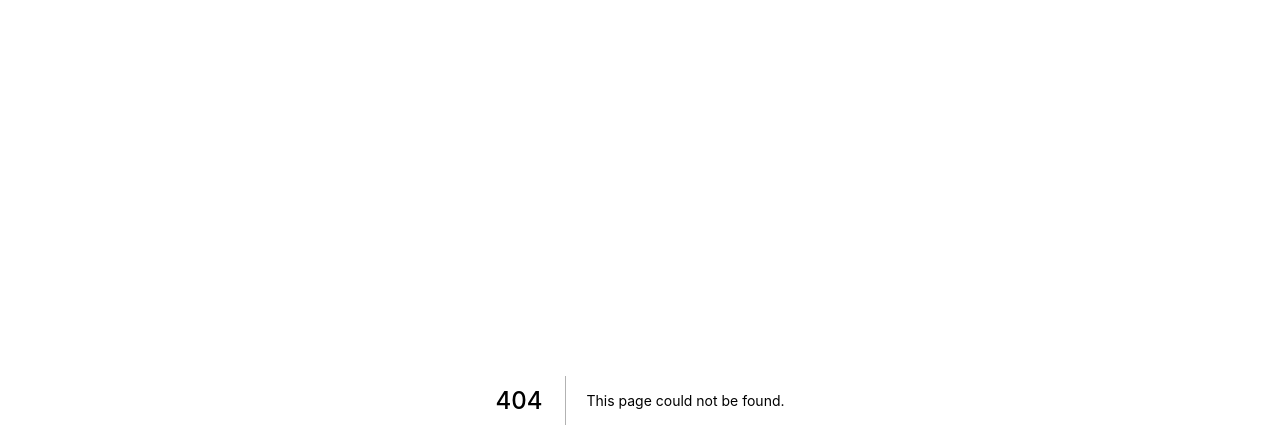
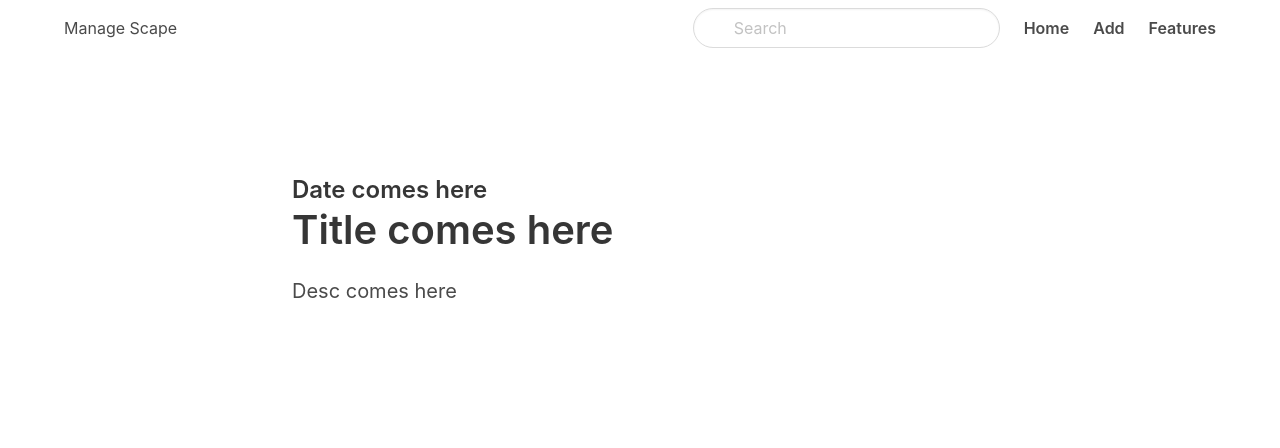
Before and after one commit to karishmashuklaa/manage-scape, a Next.js app: page /resources/1 in a window 1280 px wide. Before the commit this address had no page. Shown: the top 448 px of the page. Built offline with nearby package versions, Linux system fonts and the light colour scheme.

Commit message:
Resource details

```diff
--- /dev/null
+++ b/pages/resources/[id].js
@@ -0,0 +1,31 @@
+import Layout from '../../components/Layout'
+
+const ResourceDetail = () => {
+    return (
+        <Layout>
+        <section className="hero ">
+        <div className="hero-body">
+        <div className="container">
+            <div className="columns">
+            <div className="column is-8 is-offset-2">
+            </div>
+            </div>
+                <section className="section">
+                <div className="columns">
+                <div className="column is-8 is-offset-2">
+                    <div className="content is-medium">
+                    <h2 className="subtitle is-4"> Date comes here</h2>
+                    <h1 className="title"> Title comes here </h1>
+                    <p>Desc comes here</p>
+                    </div>
+                </div>
+                </div>
+            </section>
+        </div>
+        </div>
+    </section>
+        </Layout>
+    )
+}
+
+export default ResourceDetail
```
